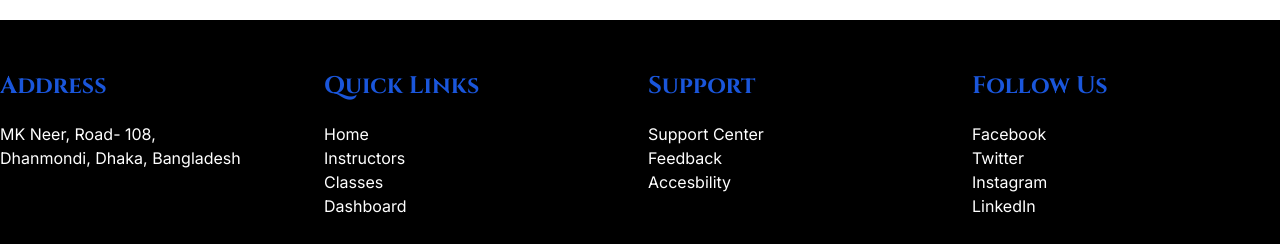
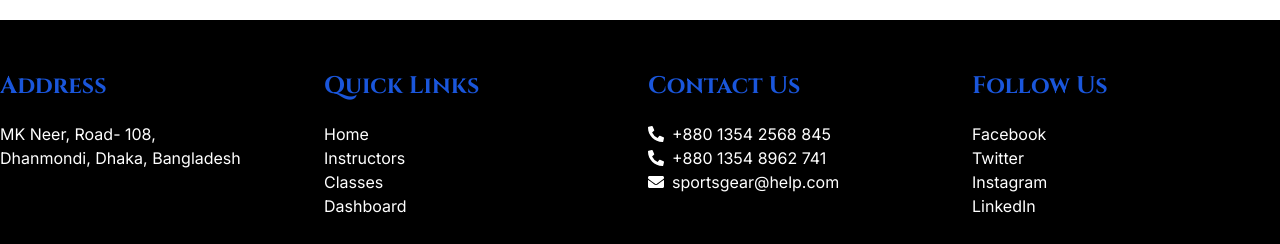
Before and after one commit to shariful10/Sports-Gear, a React (Vite) app: page / in a window 1280 px wide. Shown: the part 664-908 px from the top of the page. Built offline with nearby package versions, Linux system fonts and the light colour scheme; no server answers.

Commit message:
Contact Information Added On Footer

```diff
--- a/src/Pages/Shared/Footer.jsx
+++ b/src/Pages/Shared/Footer.jsx
@@ -1,15 +1,18 @@
 import React from "react";
 import { Link } from "react-router-dom";
+import { FaPhoneAlt, FaEnvelope } from "react-icons/fa";
 
 const Footer = () => {
-    const currentYear = new Date().getFullYear();
+	const currentYear = new Date().getFullYear();
 
 	return (
 		<div className="bg-black">
 			<div className="my-container py-[30px] md:py-[50px]">
 				<div className="grid grid-cols-2 lg:grid-cols-4 gap-4 px-6 md:px-0">
 					<div className="">
-						<h3 className="text-2xl text-blue-700 font-cinzel font-bold mb-5">Address</h3>
+						<h3 className="text-2xl text-blue-700 font-cinzel font-bold mb-5">
+							Address
+						</h3>
 						<p className="text-[16px] font-inter text-white">MK Neer, Road- 108,</p>
 						<p className="text-[16px] font-inter text-white">
 							Dhanmondi, Dhaka, Bangladesh
@@ -41,15 +44,20 @@ const Footer = () => {
 						</Link>
 					</div>
 					<div className="">
-						<h3 className="text-2xl text-blue-700 font-cinzel font-bold mb-5">Support</h3>
-						<p className="text-[16px] font-inter text-white hover:text-blue-700">
-							Support Center
+						<h3 className="text-2xl text-blue-700 font-cinzel font-bold mb-5">
+							Contact Us
+						</h3>
+						<p className="text-[16px] font-inter text-white hover:text-blue-700 flex items-center gap-2">
+							<FaPhoneAlt />
+							<span>+880 1354 2568 845</span>
 						</p>
-						<p className="text-[16px] font-inter text-white hover:text-blue-700">
-							Feedback
+						<p className="text-[16px] font-inter text-white hover:text-blue-700 flex items-center gap-2">
+							<FaPhoneAlt />
+							<span>+880 1354 8962 741</span>
 						</p>
-						<p className="text-[16px] font-inter text-white hover:text-blue-700">
-							Accesbility
+						<p className="text-[16px] font-inter text-white hover:text-blue-700 flex items-center gap-2">
+							<FaEnvelope />
+							<span>sportsgear@help.com</span>
 						</p>
 					</div>
 					<div className="">
```
